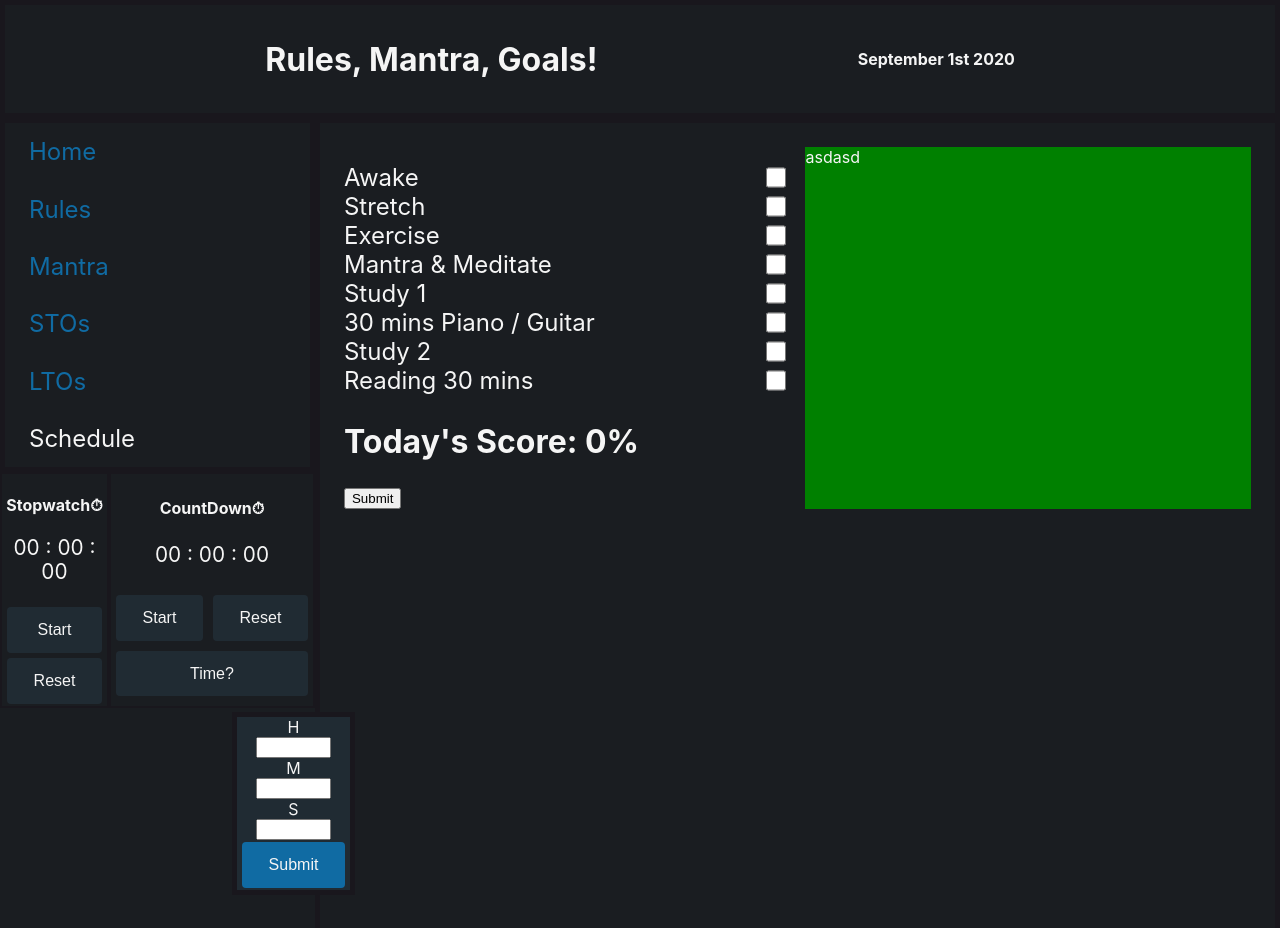
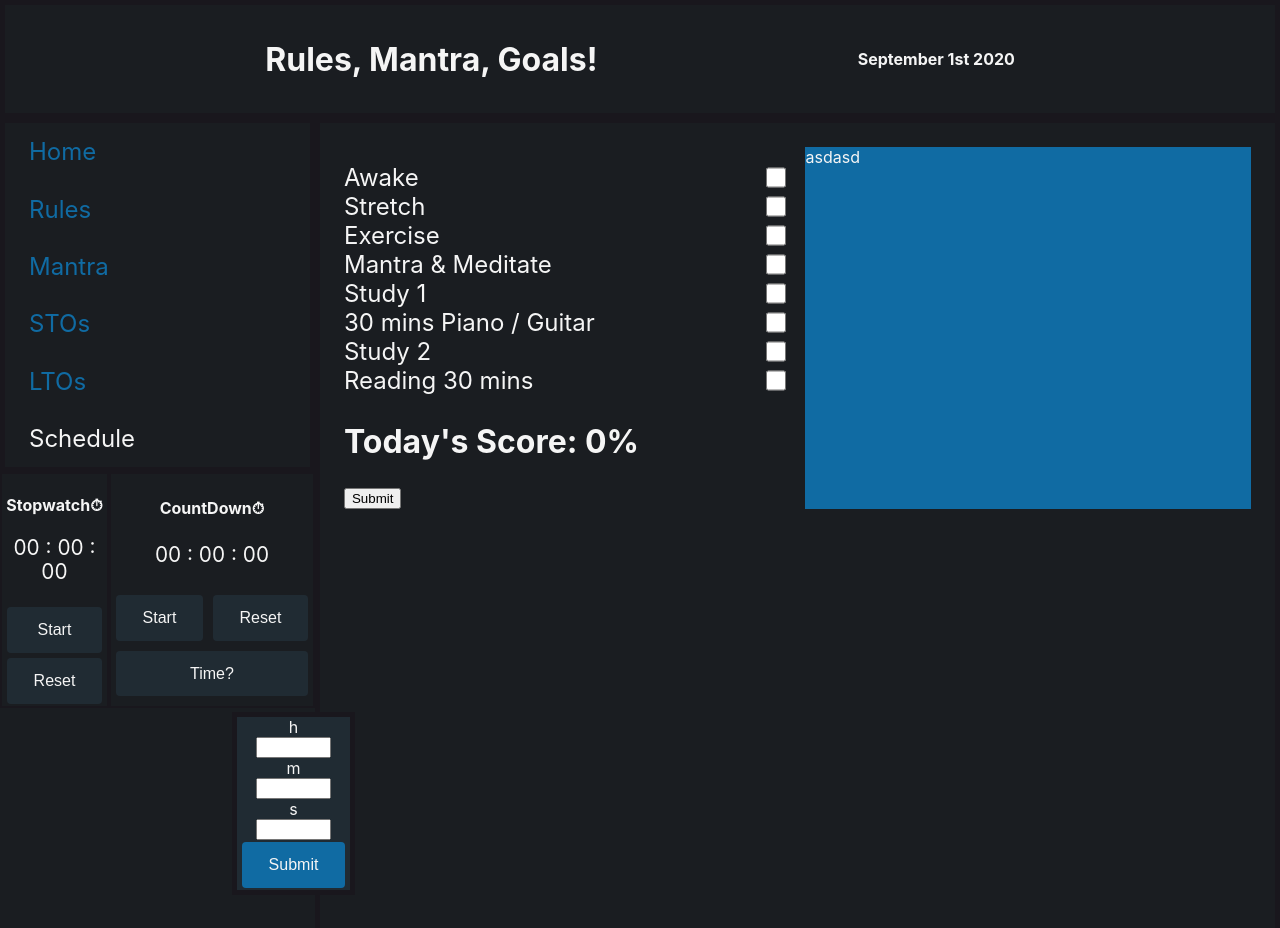
Before and after one commit to NWKendall/goals, a React (Create React App) app: page /schedule in a window 1280 px wide. Both pictures are taken after a click on the button "Time?". Shown: the top 928 px of the page. Built offline with nearby package versions, Linux system fonts and the light colour scheme.

Commit message:
added css vars to root class in index.css

```diff
--- a/src/App.css
+++ b/src/App.css
@@ -1,8 +1,8 @@
 .appContainer {
-  background-color: rgb(26,29,33);
+  background-color: var(--main-bg-color);
   display: grid;
   grid-template-columns: repeat(12, 1fr);
-  grid-template-rows: repeat(8, 1fr);
+  grid-template-rows: repeat(10, 1fr);
   /* grid-gap: 2px; */
   margin: auto;
 }
--- a/src/components/contentPage/contentPage.styles.css
+++ b/src/components/contentPage/contentPage.styles.css
@@ -1,8 +1,8 @@
 .contentContainer {
     grid-column: 3 / -1 ;
     grid-row: 2/-1;
-    background-color: rgb(26,29,33);
-    border: 5px solid #19171D;
-    color: whitesmoke;
+    background-color: var(--main-bg-color);
+    border: 5px solid var(--border-color);
+    color: var(--text-color);
     padding: 1.5em;
 }
--- a/src/components/countdown/countdown.js
+++ b/src/components/countdown/countdown.js
@@ -1,7 +1,6 @@
 import React, { useState, useEffect } from "react";
 import { useForm } from "react-hook-form";
-import alarm from './alarm.mp3';
-
+import alarm from "./alarm.mp3";
 import "./countdown.styles.css";
 
 const CountDown = () => {
@@ -111,7 +110,7 @@ const CountDown = () => {
         {timeForm ? (
           <form className="cdFormStyle" onSubmit={handleSubmit(onSubmit)}>
             <label className="cdLabelStyle">
-              H
+              h
               <input
                 type="number"
                 className="inputStyle"
@@ -123,7 +122,7 @@ const CountDown = () => {
               />
             </label>
             <label className="cdLabelStyle">
-              M
+              m
               <input
                 type="number"
                 className="inputStyle"
@@ -135,7 +134,7 @@ const CountDown = () => {
               />
             </label>
             <label className="cdLabelStyle">
-              S
+              s
               <input
                 type="number"
                 className="inputStyle"
--- a/src/components/countdown/countdown.styles.css
+++ b/src/components/countdown/countdown.styles.css
@@ -3,7 +3,7 @@
     grid-column: 2 / 2;
     grid-row: 5 / 7;
     align-items: center;
-    border: 2.5px solid #19171D;
+    border: 2.5px solid var(--border-color);
 }
 
 .cdtitle {
@@ -20,7 +20,7 @@
 }
 
 .cdbtnStyle {
-    background-color: #202b33;
+    background-color: var(--button-bg-color);
     outline: none;
     border: solid 1px transparent;
     border-radius: 4px;
@@ -31,9 +31,9 @@
     cursor: pointer;
 }
 .cdbtnStyle:hover {
-    background-color: #106ba3;
+    background-color: var(--button-hover-color);
     border: solid 1px transparent;
-    color: #202b33
+    color: var(--button-bg-color)
 }
 
 /* Drop down not working proper */
@@ -41,9 +41,8 @@
     display: flex;
     position: absolute;
     left: 14.5em;
-    background-color: #202b33;
-    border: 5px solid #19171D;
-
+    background-color: var(--button-bg-color);
+    border: 5px solid var(--border-color);
     flex-direction: column;
     justify-content: center;
     margin-top: 0.5em;;
@@ -52,7 +51,7 @@
 }
 
 .cdLabelStyle {
-    color: whitesmoke;
+    color:  var(--text-color);
     display: flex;
     flex-direction: column;
     align-items: center;
--- a/src/components/header/header.styles.css
+++ b/src/components/header/header.styles.css
@@ -1,10 +1,10 @@
 .headerStyle {
     grid-column: 1 / -1 ;
     grid-row: 0/1;
-    background-color: rgb(26,29,33);
-    border: 5px solid #19171D;
+    background-color: var(--main-bg-color);
+    border: 5px solid var(--border-color);
     display: flex;
-    color: whitesmoke;
+    color: var(--text-color);
     justify-content: space-evenly;
     align-items: center;
     /* border: 1px dashed pink; */
--- a/src/components/home/home.styles.css
+++ b/src/components/home/home.styles.css
@@ -13,26 +13,23 @@
 .scoreCard {
     display: flex;
     flex-direction: column;
-    border: 1px solid #106ba3;
+    border: 1px solid var(--button-hover-color);
     border-radius: 10px;
-    box-shadow: 0 3px 6px rgb(12, 12, 12);
+    box-shadow: 0 3px 6px var(--main-bg-color);
     text-align: center;
 }
 
 .dateStyle {
-    /* grid-column: 1 / 6; */
     padding-left: .3em;
     text-align: center;
-    /* border: 1px solid pink; */
-
 }
 
 .buttonStyle {
-    background-color: #106ba3;
+    background-color: var(--button-hover-color);
     outline: none;
     border: solid 1px transparent;
     border-radius: 4px;
-    color: whitesmoke;
+    color: var(--text-color);
     font-size: 1rem;
     cursor: pointer;
 }
--- a/src/components/navbar/navbar.styles.css
+++ b/src/components/navbar/navbar.styles.css
@@ -1,6 +1,6 @@
 .navBarContainer {
     grid-column: 1 / 3 ;
-    grid-row: 2/5;
+    grid-row: 2 / 5;
     display: grid;
 }
 
@@ -10,8 +10,8 @@
     padding-inline-start: 1.5em;
     display: grid;
     align-items: center;
-    background-color: rgb(26,29,33);
-    border: 5px solid #19171D;
+    background-color: var(--main-bg-color);
+    border: 5px solid var(--border-color);
 
 }
 
@@ -22,14 +22,14 @@
 .navItem {
     text-decoration: none;
     font-size: 1.5rem;
-    color: #106ba3;
+    color: var(--button-hover-color);
     /* border: 1px solid blueviolet; */
 }
 
 .nevItem ::before {
-    color: #106ba3;
+    color: var(--button-hover-color);
 }
 
 .selectedLink {
-    color: whitesmoke
+    color: var(--text-color)
 }
--- a/src/components/scheduler/scheduler.styles.css
+++ b/src/components/scheduler/scheduler.styles.css
@@ -28,7 +28,7 @@
 }
 
 .otherStyle {
-    background-color: green;
+    background-color: var(--button-hover-color);
     grid-column: 4 / -1;
 
 }
--- a/src/components/timer/timer.styles.css
+++ b/src/components/timer/timer.styles.css
@@ -3,38 +3,36 @@
     grid-column: 1 / 1;
     grid-row: 5 / 7;
     align-items: center;
-    border: 2.5px solid #19171D;
+    border: 2.5px solid var(--border-color);
 }
 
 .title {
-    color: whitesmoke;
+    color: var(--text-color);
     text-align: center;
     margin-bottom: 0;
 }
 
 .timerDisplay {
-    color: whitesmoke;
+    color: var(--text-color);
     text-align: center;
     font-size: 1.3rem;
     /* border: 1px solid pink; */
 }
 
 .btnStyle {
-    background-color: #202b33;
+    background-color: var(--button-bg-color);
     outline: none;
     border: solid 1px transparent;
     border-radius: 4px;
     padding: 0.8em 1.6em;
-    color: whitesmoke;
+    color: var(--text-color);
     font-size: 1rem;
     margin: 2.5px 5px;
     cursor: pointer;
+}
 
-
+.btnStyle:hover {
+    background-color: var(--button-hover-color);
+    border: solid 1px transparent;
+    color: var(--button-bg-color);
 }
-.btnStyle:hover {
-    background-color: #106ba3;
-    border: solid 1px transparent;
-    color: #202b33;
-
-}
--- a/src/index.css
+++ b/src/index.css
@@ -1,4 +1,10 @@
-
+:root {
+  --main-bg-color: rgb(26,29,33);
+  --border-color: #19171D;
+  --button-bg-color: #202b33;
+  --button-hover-color: #106ba3;
+  --text-color: whitesmoke;
+}
 body {
   margin: 0;
   font-family: -apple-system, BlinkMacSystemFont, 'Segoe UI', 'Roboto', 'Oxygen',
```
Also changed, not shown: 1 other file (tests, documents, lock files or other folders).
